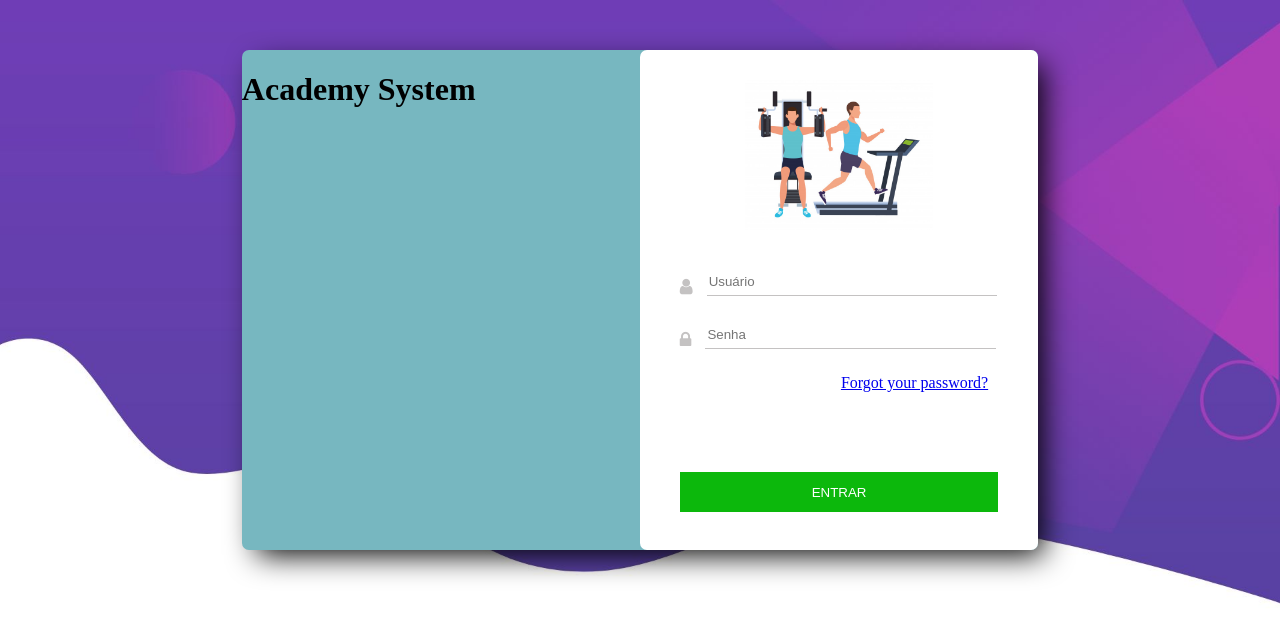
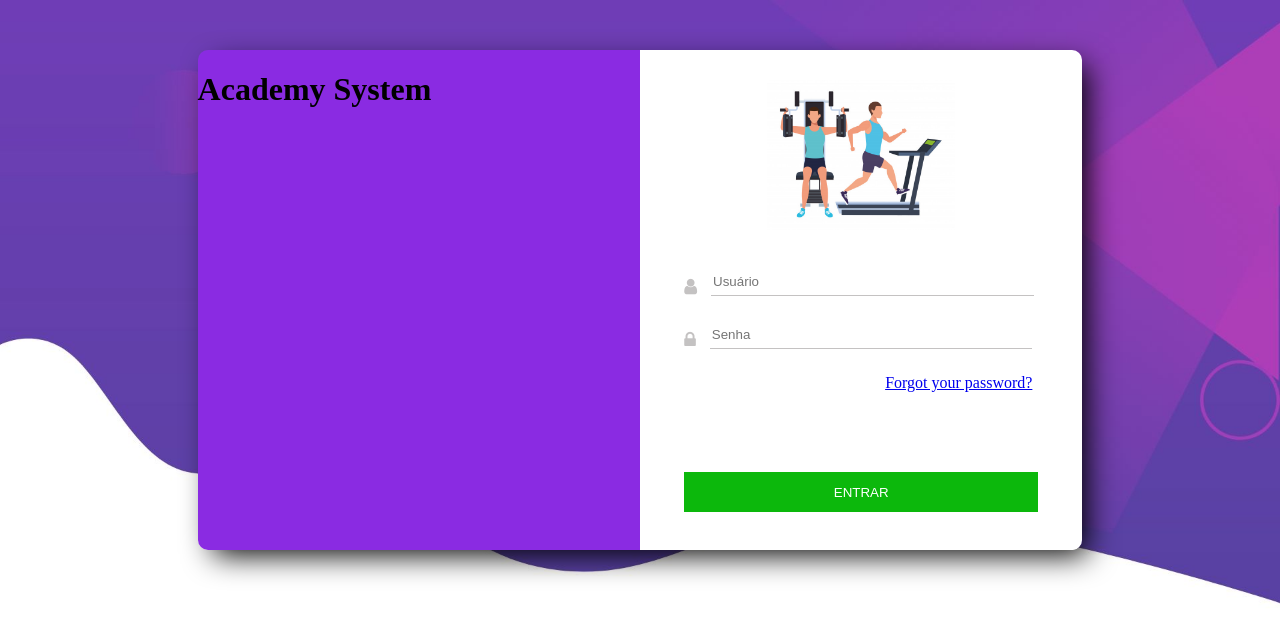
Before and after one commit to LucasAoun/SystemAcademy, a React (Create React App) app: page / in a window 1280 px wide. Shown: the top 642 px of the page. Built offline with nearby package versions, Linux system fonts and the light colour scheme.

Commit message:
border radius add

```diff
--- a/src/pages/Login/styles.css
+++ b/src/pages/Login/styles.css
@@ -1,20 +1,18 @@
 .bgLogin{
     display: flex;
-    background-color: rgb(119, 183, 192);
     height: 500px;
-    width: 63%;
+    width: 70%;
     margin: auto;
     margin-top: 50px;
+    border-radius: 10px;
     box-shadow: 10px 10px 30px -5px rgb(0, 0, 0);
-    border-radius: 7px;
 }
 .bgForm{
-    display: flex;
-    flex-direction: column;
+    display: block;
     background-color: rgb(255, 255, 255);
     height: 500px;
+    border-radius: 0px 10px 10px 0px;
     width: 50%;
-    border-radius: 7px;
 }
 .bgForm form{
     height: 300px;
@@ -77,6 +75,8 @@ button:hover{
     margin-top: 30px;
 }
 .bgImage{
+    border-radius: 10px 0px 0px 10px;
     width: 50%;
+    background-color: blueviolet;
     height: 500px;
 }
```
